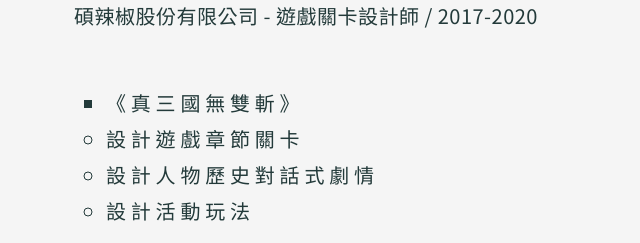
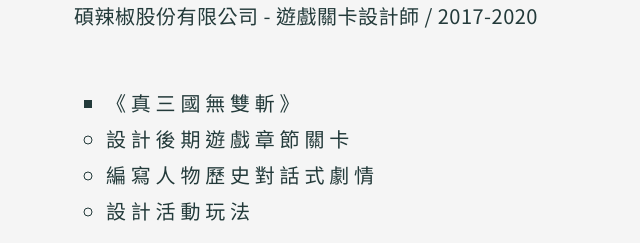
Before and after one commit to JohnPantsWork/JohnPantsWork.github.io, a plain HTML site: page index.html in a window 1280 px wide. Shown: the part 1820-2063 px from the top of the page, without its empty margins (0-640 px from the left). Drawn offline with Linux system fonts and the light colour scheme.

Commit message:
[Aming] change resume

```diff
--- a/index.html
+++ b/index.html
@@ -85,8 +85,8 @@
 
             <ul>
                 <li class="workTitle">《真三國無雙斬》</li>
-                <li>設計遊戲章節關卡</li>
-                <li>設計人物歷史對話式劇情</li>
+                <li>設計後期遊戲章節關卡</li>
+                <li>編寫人物歷史對話式劇情</li>
                 <li>設計活動玩法</li>
             </ul>
             <br>
```
